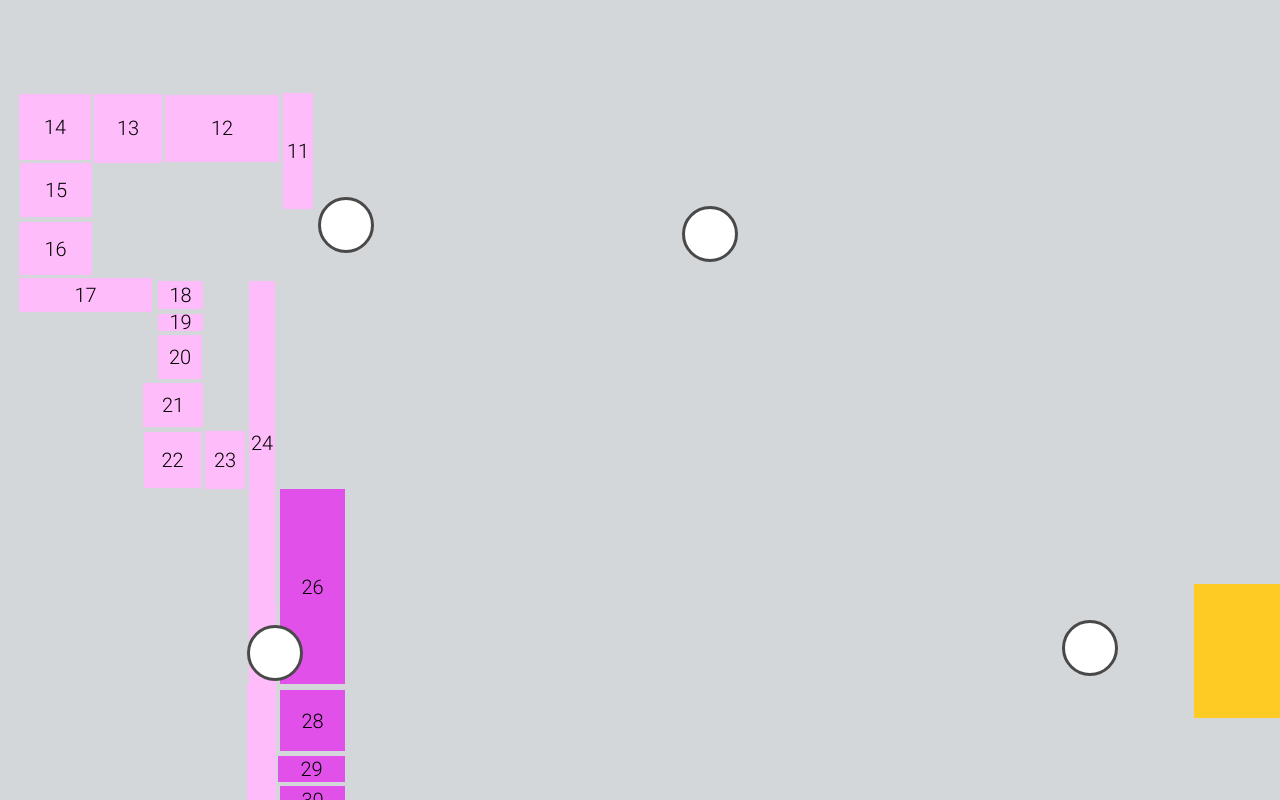
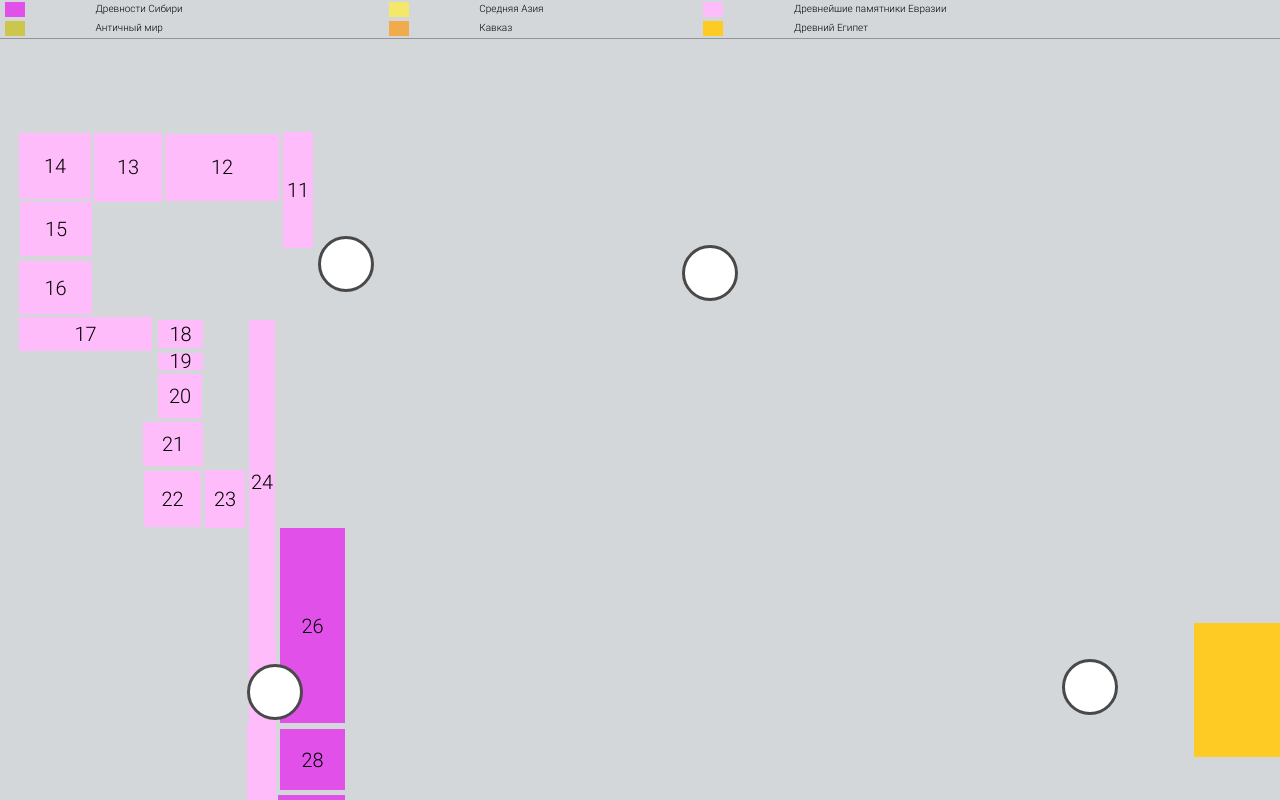
Before and after one commit to iunki/hermitage-map, a plain HTML site: page index.html in a window 1280 px wide. Drawn offline with Linux system fonts and the light colour scheme; no server answers.

Commit message:
map signs

```diff
--- a/css/lines.css
+++ b/css/lines.css
@@ -5,6 +5,28 @@ body {
     height: 100%;
     width: 100%;
     font-family: Roboto-Light, serif;
+}
+
+.header{
+    border-bottom: 1px solid #929597;
+    background-color: #D3D7DA;
+
+}
+
+#rooms{
+    width: 100%;
+    /*table-layout: fixed;*/
+}
+
+#rooms td{
+    padding: 2px 5px;
+    font-size: 10px;
+}
+#rooms td > span{
+    width: 20px;
+    height: 15px;
+    display: inline-block;
+    vertical-align: middle;
 }
 
 #img-container {
--- a/index.html
+++ b/index.html
@@ -15,7 +15,20 @@
     <link rel="stylesheet" href="css/lines.css">
 </head>
 <body>
-
+<div class="header">
+    <table id="rooms">
+        <tr>
+            <td><span style="background-color:#E151EA;"></span></td><td>Древности Сибири</td>
+            <td><span style="background-color:#F4E76A;"></span></td><td>Средняя Азия</td>
+            <td><span style="background-color:#FFBCFA;"></span></td><td>Древнейшие памятники Евразии</td>
+        </tr>
+        <tr>
+            <td><span style="background-color:#CCC64F;"></span></td><td>Античный мир</td>
+            <td><span style="background-color:#F0AB4C;"></span></td><td>Кавказ</td>
+            <td><span style="background-color:#FECB25;"></span></td><td>Древний Египет</td>
+        </tr>
+    </table>
+</div>
 <div id="img-container">
 </div>
 
```
